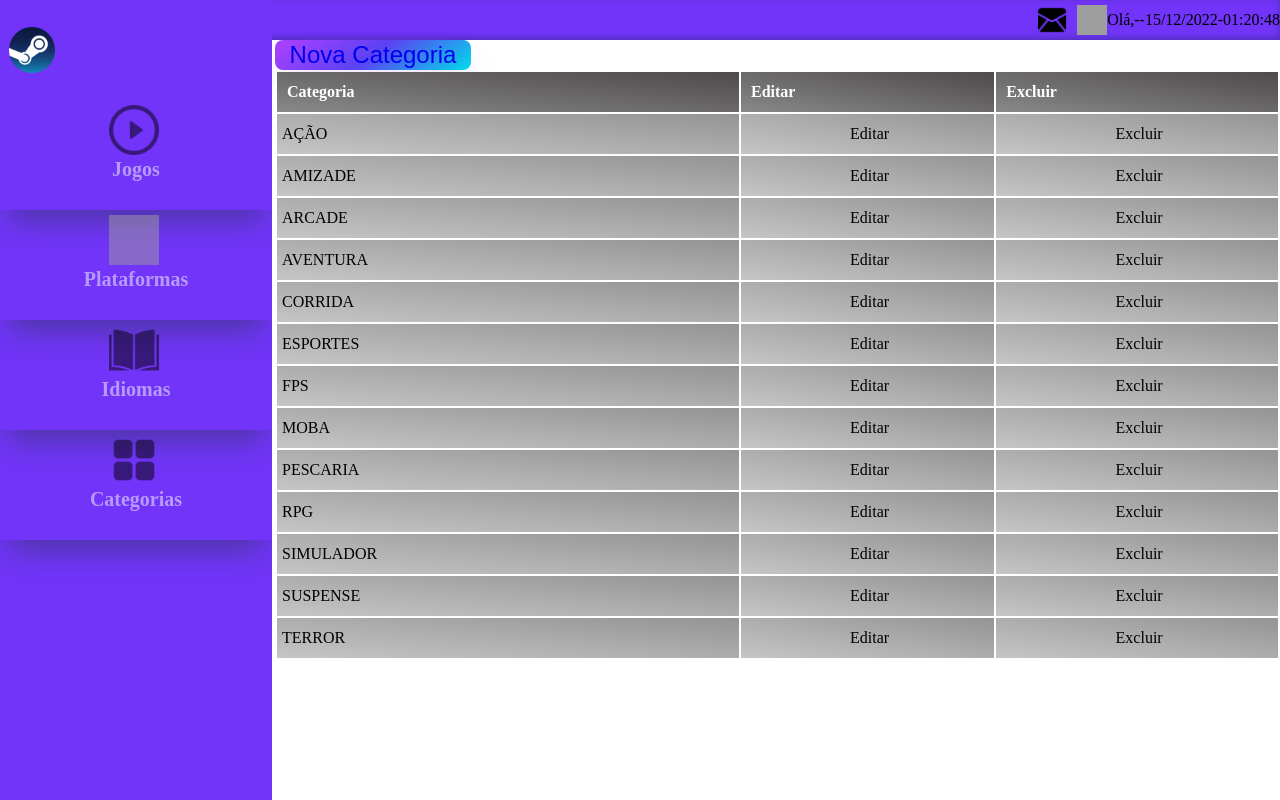
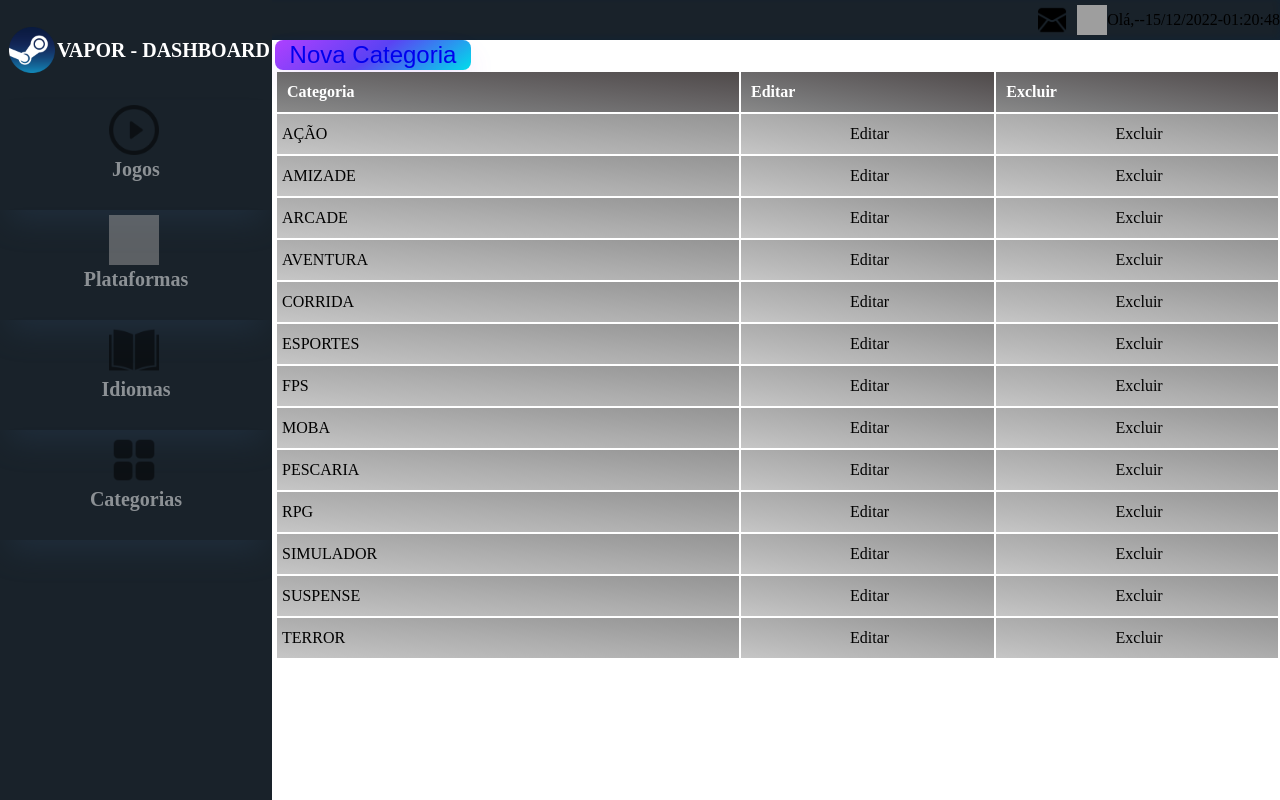
Before and after one commit to mateusbertolo/vapor-project, a PHP site: page /painel/categoria.php in a window 1280 px wide. Run offline with PHP 8.4, Linux system fonts and the light colour scheme; a user stored in the database is signed in; data comes from the database, SQL or seed files in the repository; a stand-in replaces the project's code that opens the database connection; grey boxes are pictures that could not be loaded.

Commit message:
@ alteração-paleta de cores

```diff
--- a/painel/assets/script.js
+++ b/painel/assets/script.js
@@ -135,11 +135,11 @@ function updateClock() {
         // const a = Math.random()
         const bgColor = "rgb(" + r + "," + g + "," + b + ")"
 
-        document.getElementById('side-menu').style.backgroundColor = bgColor
-        document.getElementById('page-logo-text').style.color = bgColor
+        // document.getElementById('side-menu').style.backgroundColor = bgColor
+        // document.getElementById('page-logo-text').style.color = bgColor
         // document.getElementById('colorjs').style.color = bgColor;
         // document.getElementById('relogio').style.color = bgColor;
-        document.getElementById('header-container').style.backgroundColor = bgColor;
+        // document.getElementById('header-container').style.backgroundColor = bgColor;
     }
 
     function updateColor() {
--- a/painel/assets/styles.css
+++ b/painel/assets/styles.css
@@ -168,7 +168,7 @@
     height: 100%;
     top: 0;
     overflow:hidden;
-    /* background-color: #19222a; */
+    background-color: #19222a;
     visibility: visible;
     /* position: fixed;
     width: 300px;
@@ -186,6 +186,9 @@
     display: flex;
     flex-direction: row;
     justify-content: center;
+}
+#page-logo-text{
+    color: #FFF;
 }
 .page-logo img{
     height: 50px;
@@ -287,14 +290,15 @@ box-shadow: rgb(38, 57, 77) 0px 20px 30px -10px; */
     width: auto;
     margin: 0;
     padding: 0;
-    /* background-image: linear-gradient(to right top, #c6c6c6, #b9b9b9, #adadad, #a0a0a0, #949494); */
     box-shadow: rgba(50, 50, 93, 0.25) 0px 50px 100px -20px, rgba(0, 0, 0, 0.3) 0px 30px 60px -30px, rgba(10, 37, 64, 0.35) 0px -2px 6px 0px inset;
+    background-color: #19222a;
 }
 #botaosair-header img{
     height: 30px;
     width: 30px;
+    color: #FFF;
 }
-#botaomensagens-header img{
+#botaomensagens-header img {
     height: 30px;
     width: 30px;
     margin-right: 10px;
```
